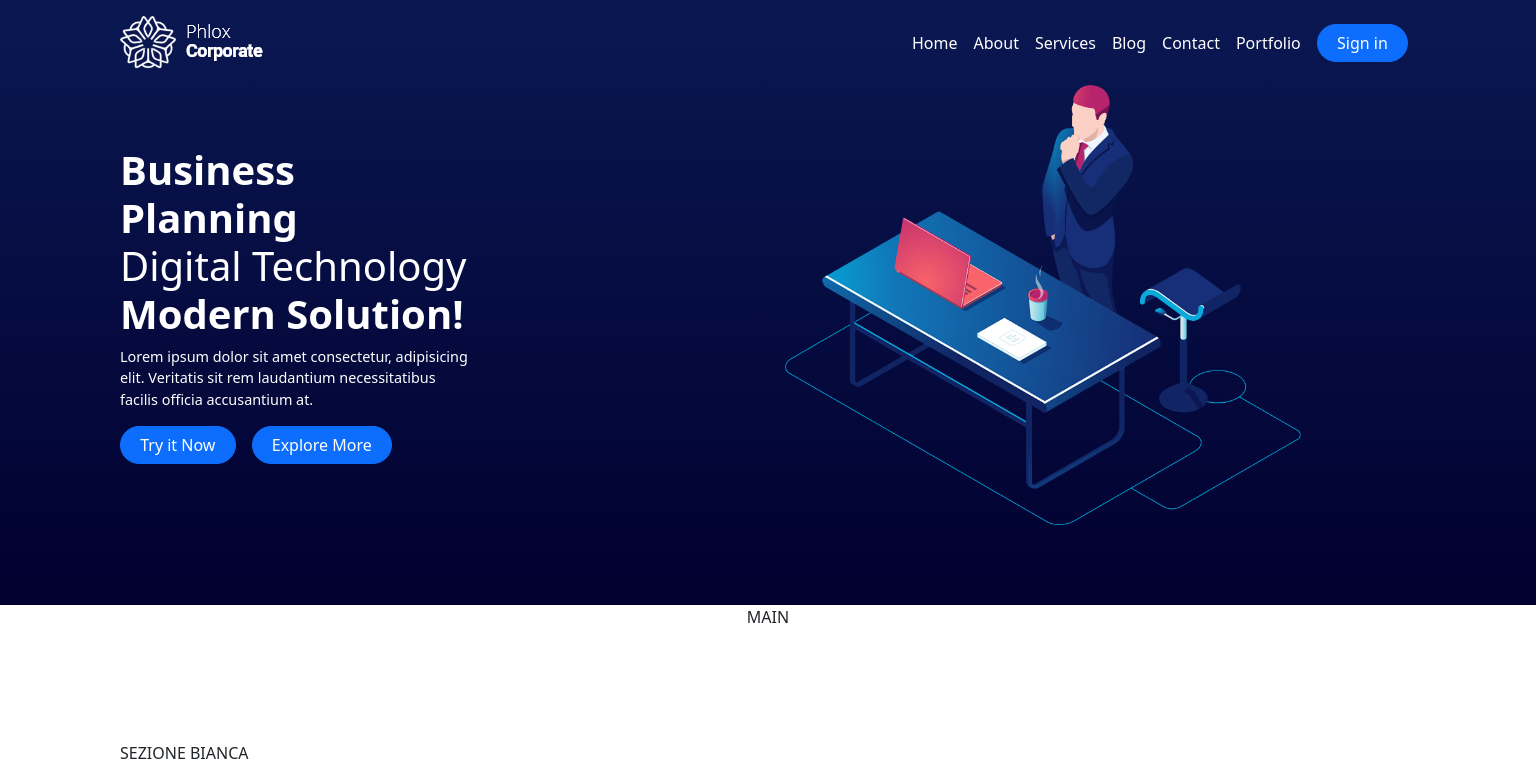
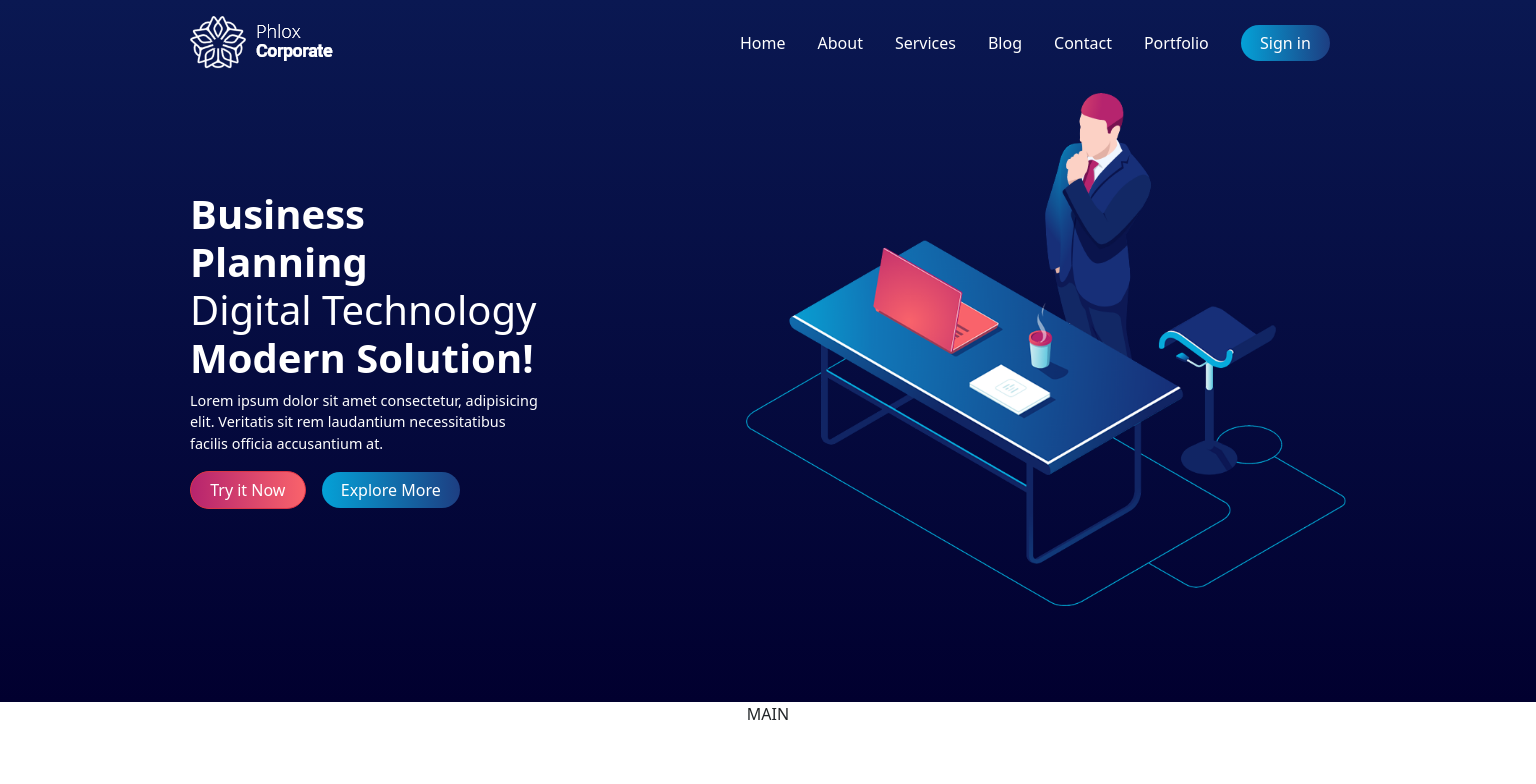
Before and after one commit to lucapolzone/proj-html-vuejs, a Vue app: page / in a window 1536 px wide. Shown: the top 784 px of the page. Built offline with nearby package versions, Linux system fonts and the light colour scheme.

Commit message:
feat: refactoring header & reset style buttons

```diff
--- a/src/components/AppFooter.vue
+++ b/src/components/AppFooter.vue
@@ -10,13 +10,11 @@
 };
 </script>
 <template>
-
   <footer>
     <div class="container">
       FOOTER
     </div>
   </footer>
-
 </template>
 
 <style lang="scss" scoped>
@@ -25,5 +23,4 @@
 footer {
   background-color: rgb(172, 172, 212);
 }
-
 </style>
--- a/src/components/AppHeader.vue
+++ b/src/components/AppHeader.vue
@@ -10,13 +10,13 @@
 };
 </script>
 <template>
-
   <header>
-    <div class="container d-flex justify-content-between align-items-center mb-3">
+    <div class="container d-flex justify-content-between align-items-center mb-4">
       <!-- LOGO -->
       <a href="#">
         <img src="/images/white-logo-2.png" alt="">
       </a>
+
 
       <!-- NAV -->
       <nav>
@@ -48,9 +48,10 @@
               </span><br>
               Modern Solution!
             </h1>
-            <p>Lorem ipsum dolor sit amet consectetur, adipisicing elit. Veritatis sit rem laudantium necessitatibus facilis officia accusantium at.</p>
+            <p>Lorem ipsum dolor sit amet consectetur, adipisicing elit. Veritatis sit rem laudantium necessitatibus
+              facilis officia accusantium at.</p>
 
-            <a href="#" class="btn btn-primary me-3">Try it Now</a>
+            <a href="#" class="btn btn-danger me-3">Try it Now</a>
             <a href="#" class="btn btn-primary">Explore More</a>
 
           </div>
@@ -60,7 +61,7 @@
         <div class="col-md-7">
 
           <!-- HERO IMAGE -->
-          <div class="text-center">
+          <div class="text-end">
             <img src="/images/header.png" alt="">
           </div>
 
@@ -69,7 +70,6 @@
 
     </div>
   </header>
-
 </template>
 
 <style lang="scss" scoped>
@@ -85,18 +85,20 @@
   @include bluegradient;
 
   nav li {
-      margin: 0 $xsmall-size;
+    margin: 0 $small-size;
   }
 
   .jumbotron {
 
-      padding-bottom: $xlarge-size;
+    padding-bottom: $xxlarge-size;
+
     .wrapper {
       width: 350px;
     }
 
     img {
-        height: 440px;
+      max-width: 600px;
+      width: 100%;
     }
   }
 
@@ -106,7 +108,4 @@
   border-left: 2px solid green;
   border-right: 2px solid green;
 }
-
-
-
 </style>
--- a/src/components/AppMain.vue
+++ b/src/components/AppMain.vue
@@ -29,7 +29,6 @@
 
 
   </main>
-
 </template>
 
 <style lang="scss" scoped>
@@ -44,6 +43,4 @@
 
 
 }
-
-
 </style>
--- a/src/styles/general.scss
+++ b/src/styles/general.scss
@@ -35,6 +35,15 @@ a:hover {
 .btn {
   border-radius: 25px;
   --bs-btn-padding-x: 1.2rem;
+
+  &.btn-primary {
+    background-image: linear-gradient(to right, #03A7D3E6 0, #1d3e82 100%);
+    border: 0;
+  }
+
+  &.btn-danger {
+    background-image: linear-gradient(to right, #B6246E 0, #F9636B 100%);
+  }
 }
 
 p {
@@ -46,3 +55,18 @@ p {
 section:nth-of-type(even) {
   @include bluegradient
 }
+
+
+//MEDIA QUERY
+
+@media (min-width: 1400px) {
+
+  .container,
+  .container-lg,
+  .container-md,
+  .container-sm,
+  .container-xl,
+  .container-xxl {
+    max-width: 1180px;
+  }
+}
--- a/src/styles/partials/_variables.scss
+++ b/src/styles/partials/_variables.scss
@@ -5,3 +5,4 @@ $small-size: 1rem;
 $medium-size: 2rem;
 $large-size: 3rem;
 $xlarge-size: 4rem;
+$xxlarge-size: 5rem;
```
Lines whose indentation alone changed are shown as unchanged.
